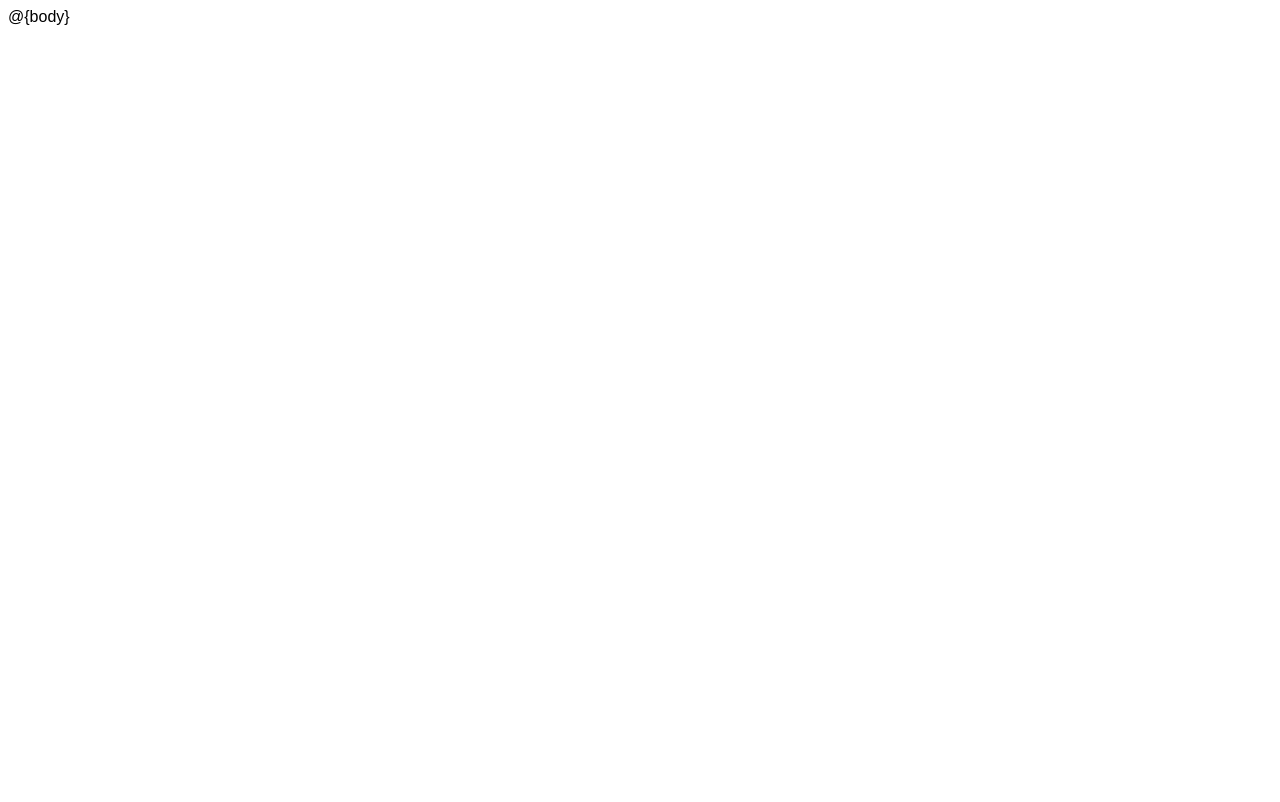
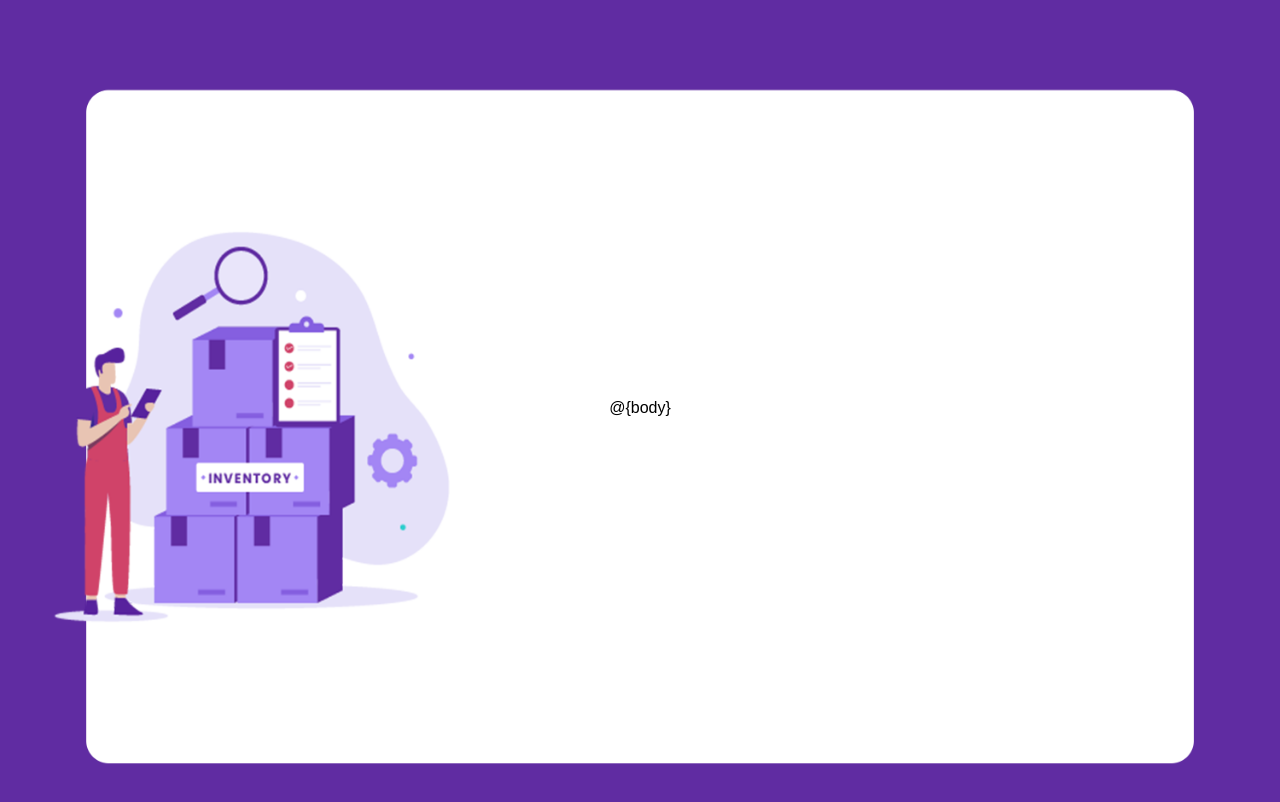
Before and after one commit to Dayana-N/love-sandwiches, a website: page views/layout.html in a window 1280 px wide. Drawn offline with nearby package versions, Linux system fonts and the light colour scheme.

Commit message:
feat: add background image to html

```diff
--- a/views/layout.html
+++ b/views/layout.html
@@ -12,6 +12,13 @@
     <style>
         body {
             font-family: Arial;
+            height: 100vh;
+            display: flex;
+            flex-direction: column-reverse;
+            align-items: center;
+            justify-content: center;
+            background-image: url('https://raw.githubusercontent.com/Dayana-N/love-sandwiches/main/backgroundpng.png');
+            background-size: cover;
         }
 
         /**
@@ -158,8 +165,8 @@
         button {
             width: 200px;
             height: 40px;
-            background-color: #E84610;
-            border: 1px solid grey;
+            background-color: #602ca2;
+            border: 1px solid #301652;
             color: white;
             text-transform: uppercase;
             margin: 10px;
```
